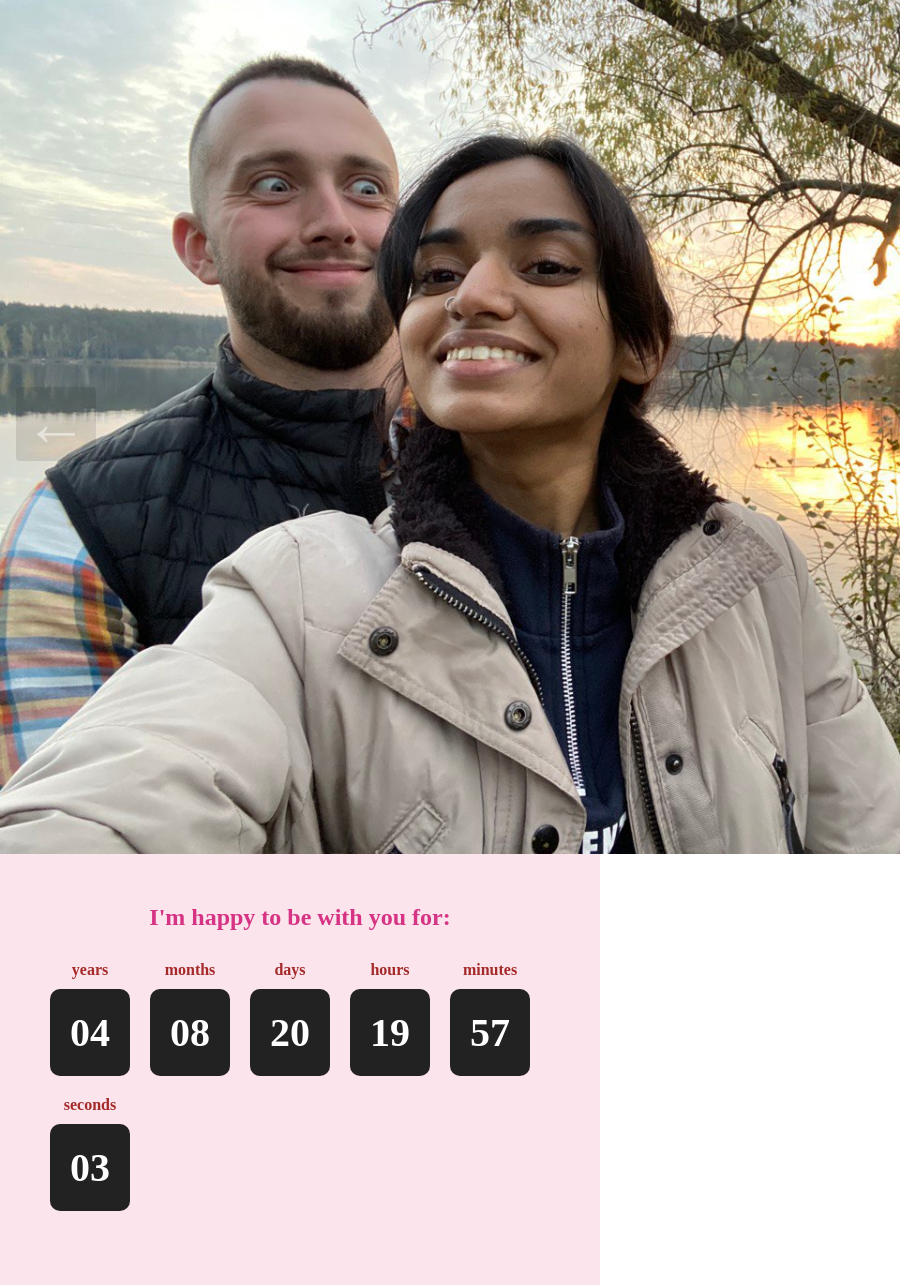
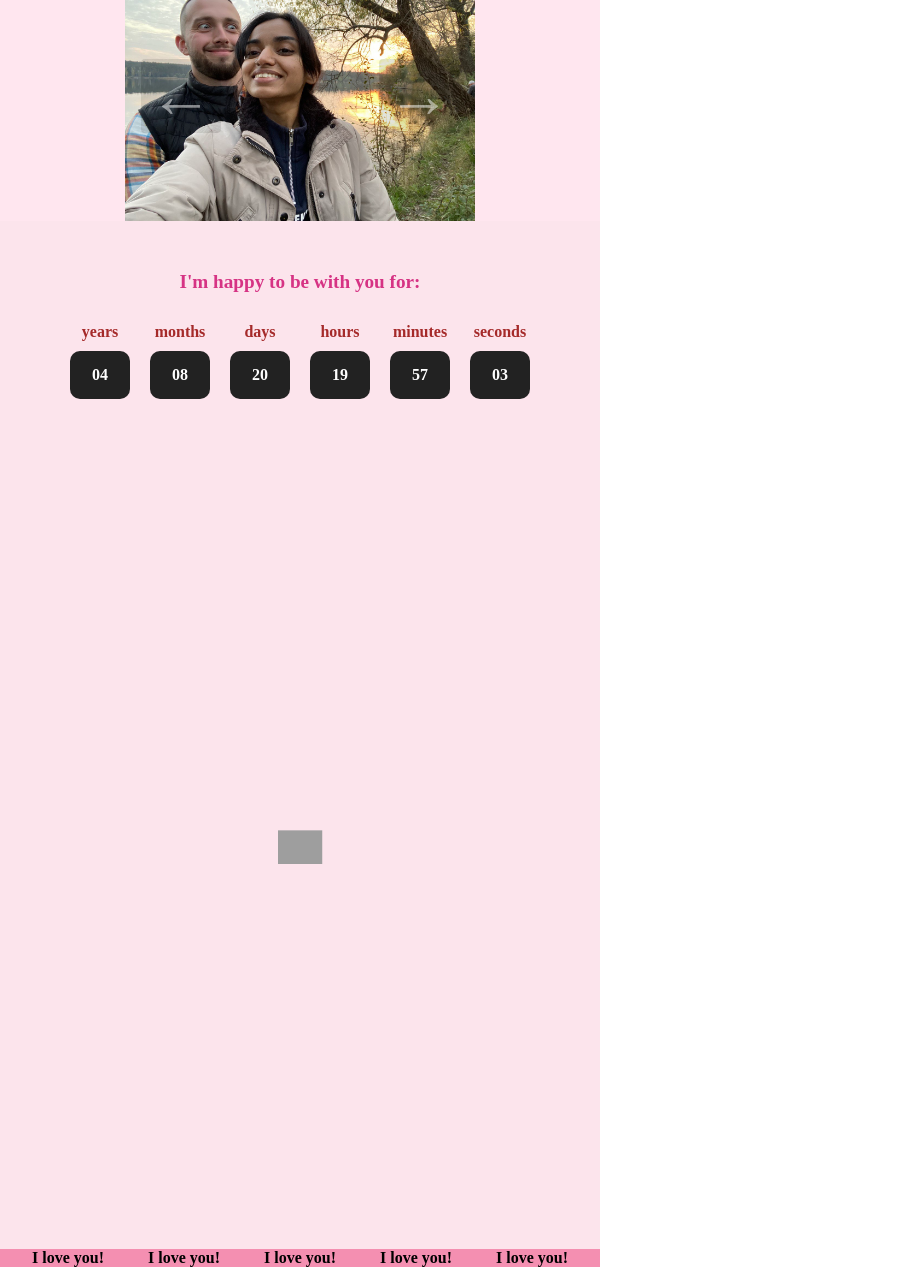
Before and after one commit to anj-sh/valent-ine, a plain HTML site: page val_anj.html in a window 600 px wide. Shown: the part 96-1381 px from the top of the page, 900 px wide, since content can reach past the window. Drawn offline with Linux system fonts and the light colour scheme; grey boxes are pictures that could not be loaded; a script that the page names is missing; a web font is replaced by a local one.

Commit message:
Added responsive design

```diff
--- a/val_anj.css
+++ b/val_anj.css
@@ -15,8 +15,6 @@
   background-color: #fce4ec;
 }
 
-/* background-color: #f48fb1; */
-
 .animated-title {
   font-family: 'Pacifico', cursive;
   font-size: 2.5rem;
@@ -32,18 +30,15 @@
   text-shadow: 1px 1px 2px #ffb3c6;
 }
 
-/* @keyframes float {
-  0%, 100% {
-    transform: translateY(0);
+@media (min-width: 350px) and (max-width: 600px) {
+	.animated-title{
+		font-size: 1.7rem;
 	}
-  50% {
-    transform: translateY(-5px);
 }
-} */
 
 .carousel-wrapper {
-  background-color: #ffe6ef; /* світло-рожевий */
-  padding: 0; /* верх і низ, щоб додати простору */
+  background-color: #ffe6ef;
+  padding: 0;
 }
 
 .carousel {
@@ -56,6 +51,27 @@
   position: relative;
   background-color: #fce4ec;
   margin: 0 auto;
+}
+
+@media (min-width: 768px) and (max-width: 1200px) {
+	.carousel{
+	width: 750px;
+	height: 530px;
+	}
+}
+
+@media (min-width: 600px) and (max-width: 768px) {
+	.carousel{
+	width: 600px;
+  	height: 430px;
+	}
+}
+
+@media (min-width: 350px) and (max-width: 600px) {
+	.carousel{
+	width: 350px;
+	height: 250px;
+	}
 }
 
 .carousel > ul {
@@ -114,7 +130,6 @@
   right: 1rem;
 }
 
-
 .timerr {
   color: brown;
   display: flex;
@@ -156,11 +171,34 @@
   min-width: 80px;
 }
 
-@media (max-width: 500px) {
+@media (min-width: 600px) and (max-width: 730px) {
+	.timerr > h2{
+		font-size: 1.5rem;
+	}
+
 	.value {
-    font-size: 1.5rem;
+		font-size: 1rem;
 		padding: 15px 10px;
 		min-width: 60px;
+	}
+
+	.timer {
+		justify-content: center;
+	}
+}
+
+@media (min-width: 350px) and (max-width: 600px) {
+	.timerr > h2{
+		font-size: 1.2rem;
+	}
+
+	.value {
+		font-size: 1rem;
+		padding: 15px 10px;
+	}
+
+	.timer {
+		justify-content: center;
 	}
 }
 
@@ -250,8 +288,12 @@
 }
 
 .message .sincere p{
+	margin: 0;
+}
 
-	margin: 0;
+.letters {
+	font-family: "Comfortaa", sans-serif;
+	font-size: 15px;
 }
 
 @keyframes beat {
--- a/val_anj.html
+++ b/val_anj.html
@@ -7,6 +7,8 @@
     <link rel="preconnect" href="https://fonts.gstatic.com" crossorigin>
     <link href="https://fonts.googleapis.com/css2?family=Edu+SA+Hand:wght@400..700&display=swap" rel="stylesheet">
     <link href="https://fonts.googleapis.com/css2?family=Pacifico&display=swap" rel="stylesheet">
+    <link href="https://fonts.googleapis.com/css2?family=Comfortaa:wght@300..700&display=swap" rel="stylesheet">
+
     <link rel="stylesheet" href="val_anj.css" />
     <script src="./val_anj.js" defer></script>
     <link rel="icon" type="image/x-icon" href="./img/love-letter.png">
@@ -97,20 +99,26 @@
             <input id="messageState" type="checkbox" style="display:none"/>
             </label>
             <div class="message">
-                <h2>HB Valik,</h2>
+                <h2>HB Valik 🧁</h2>
                 <p>
-                    <span>
-                        &emsp; I've been keeping this in for a while, but I think Valentine's Day is the perfect time to say it—you’re the reason my days feel brighter. Every little moment with you means more than I can put into words. Your smile, your laughter, the way you make everything feel lighter—it all makes my heart race in the best way possible.
+                    <span class="letters">
+                        &emsp; Ти мій зуйчиииик! Дякую, що ти завжди поруч. Твоя любов неймовірна.
+                        Ти надихаєш мене бути кращою, підтримуєш у найважчі моменти й радієш разом зі мною найменшим дрібницям.
+                        З тобою життя наповнене щастям, теплом і сміхом.
+                        Я безмежно вдячна долі за тебе — мого чоловіка, друга, partner in crime &#128526
                     </span>
                     <br> <br>
-                    <span>
-                        &emsp;  So, here it is… I like you, a lot. Maybe even love. Would you be my Valentine? No matter your answer, I just wanted you to know how special you are to me. You’ve filled my heart with warmth in ways I never expected, and for that, I’m grateful. But if you say yes, I promise to make every day feel like Valentine’s Day for you—to cherish you, to make you smile, and to remind you just how much you mean to me.
+                    <span class="letters">
+                        &emsp;  Бажаю тобі здоров’я, впевненості, здійснення мрій і багато причин усміхатись щодня.
+                        Нехай твої старання завжди приносять плоди, а поруч завжди буде любов — моя і твоя до світу.
+                        Нехай кожен твій день буде наповнений теплом, радістю та впевненістю у власних силах.
+                        Ти — мій спокій і сила. Я люблю тебе всім серцем. І завжди буду поруч. ❤️
                     </span>
                 </p>
                 <br>
                 <div class="sincere">
                     <p style="font-weight: bold;"> With Love,</p>
-                    <p>Anji</p>
+                    <p>Anji ✨</p>
                  </div>
             </div>
         </div>
```
Also changed, not shown: index.html (+33 -2 lines). Lines whose indentation alone changed are shown as unchanged.
